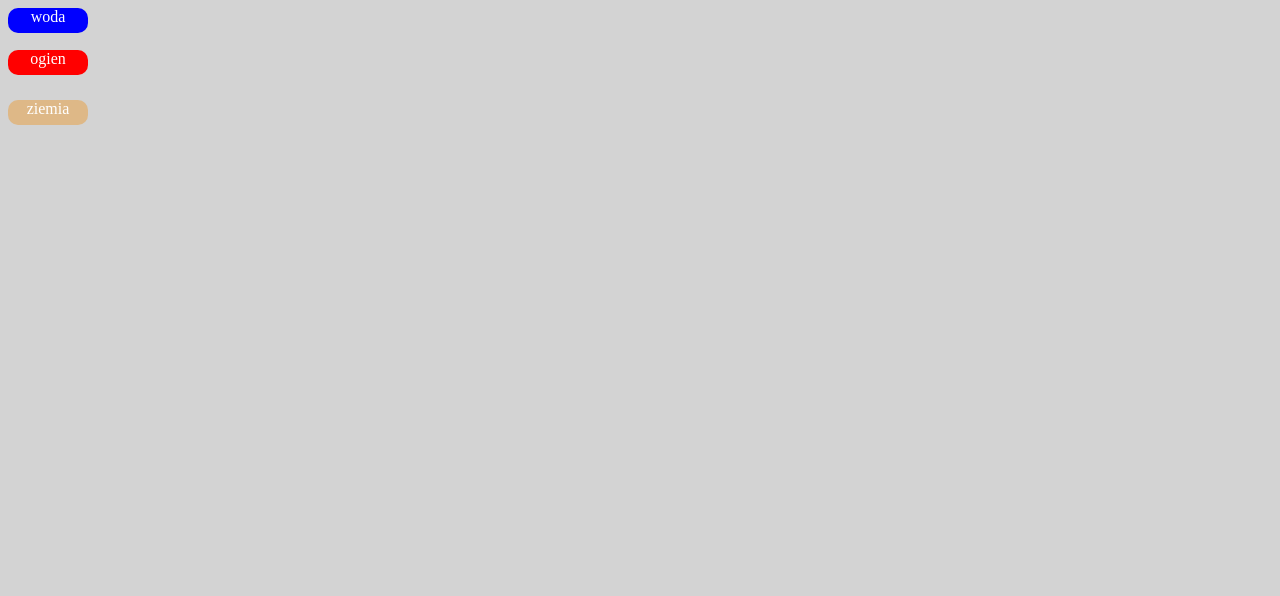
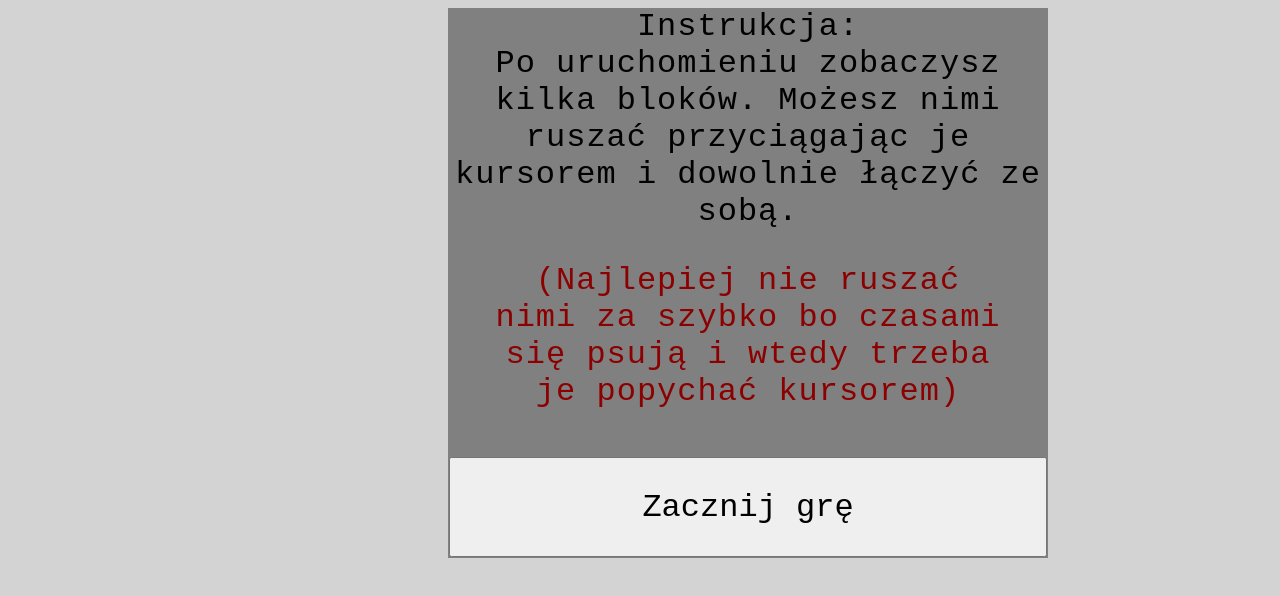
Before and after one commit to igoresen/nadziennauki, a plain HTML site: page posuwanie/index.html in a window 1280 px wide. Drawn offline with Linux system fonts and the light colour scheme.

Commit message:
Add files via upload

```diff
--- a/posuwanie/index.html
+++ b/posuwanie/index.html
@@ -4,13 +4,23 @@
 <head>
     <meta charset="UTF-8">
     <meta name="viewport" content="width=device-width, initial-scale=1.0">
-    <title>draggable</title>
+    <title>dzień nauki</title>
 
     <link rel="stylesheet" href="style.css">
     <script defer src="main.js"></script>
 </head>
 
 <body>
+    <div class="instrukcja">Instrukcja:<br>
+        Po uruchomieniu zobaczysz<br>
+        kilka bloków. Możesz nimi<br>
+        ruszać przyciągając je <br>
+        kursorem i  dowolnie łączyć
+        ze sobą. <p>(Najlepiej nie ruszać<br>
+        nimi za szybko bo czasami<br>
+        się psują i wtedy trzeba<br>
+        je popychać kursorem)</p>
+        <button onclick="start()">Zacznij grę</button></div>
     <div class="red rect">ogien</div>
     <div class="blue rect">woda</div>
     <div class="brown rect">ziemia</div>
--- a/posuwanie/main.js
+++ b/posuwanie/main.js
@@ -10,10 +10,24 @@ const lavaRect = document.querySelector(".lava");
 
 const mudRect = document.querySelector(".mud");
 
-//uruchamia znikanie na sam poczatek
+
+const instrukcja = document.querySelector(".instrukcja");
+
+//uruchamia znikanie lub pojawianie na sam poczatek
 hideGrey();
 hideLava();
 hideMud();
+hideBlue();
+hideRed();
+hideBrown();
+showText();
+
+function start(){
+	hideText();
+	showRed();
+	showBlue();
+	showBrown();
+}
 
 function przesunKloca(event) {
 	//pobiera ci rozne wartosci z elementu przeciaganego (x, y, left, top)
@@ -30,7 +44,6 @@ function przesunKloca(event) {
 	//dodaje do top strone w ktr myszką przesuwasz (+1 / -1) za kazdym razem gdy przesuwasz myszka przez co kloc leci ci za myszka w gore i w dol
 	event.target.style.top = `${topValue + event.movementY}px`;
 
-	console.log(czyStykaja(redRect, blueRect));
 	if(czyStykaja(redRect, blueRect)===true){
 		hideBlue();
 		hideRed();
@@ -47,15 +60,34 @@ function przesunKloca(event) {
 		showMud();
 	}
 }
+	//instrukcja
+function hideText(){
+			instrukcja.style.display = "none";
+}
+function showText(){
+			instrukcja.style.display = "block";
+}
 	//znika divy
+//blue
 function hideBlue(){
 			blueRect.style.display = "none";
 }
+function showBlue(){
+			blueRect.style.display ="block";
+}
+//red
 function hideRed(){
 			redRect.style.display = "none";
 }
+function showRed(){
+			redRect.style.display ="block";
+}
+//brown
 function hideBrown(){
 			brownRect.style.display = "none";
+}
+function showBrown(){
+			brownRect.style.display = "block";
 }
 //grey
 function hideGrey(){
@@ -66,18 +98,19 @@ function showGrey(){
 }
 //lava
 function hideLava(){
-	lavaRect.style.display = "none";
+			lavaRect.style.display = "none";
 }
 function showLava(){
-	lavaRect.style.display ="block";
+			lavaRect.style.display ="block";
 }
 //mud
 function hideMud(){
-	mudRect.style.display = "none";
+			mudRect.style.display = "none";
 }
 function showMud(){
-	mudRect.style.display ="block";
+			mudRect.style.display ="block";
 }
+
 
 function czyStykaja(element1, element2) {
 	//https://developer.mozilla.org/en-US/docs/Web/API/Element/getBoundingClientRect
--- a/posuwanie/style.css
+++ b/posuwanie/style.css
@@ -1,14 +1,16 @@
 .rect {
-	width: 80px;
-	height: 25px;
+	width: 110px;
+	height: 45px;
 	color: white;
 	text-align: center;
 	border-radius: 10px;
+	user-select: none;
+	font-size: 30px;
 }
 .red {
 	position: absolute;
 	background-color: red;
-	top: 50px;
+	top: 200px;
 }
 .red:hover {
 	cursor: move;
@@ -24,7 +26,7 @@
 	position: absolute;
 	background-color: gray;
 	top: 100px;
-	left: 100px;
+	left: 150px;
 }
 .grey:hover {
 	cursor: move;
@@ -32,7 +34,7 @@
 .brown{
 	position: absolute;
 	background-color: burlywood;
-	top: 100px;
+	top: 400px;
 }
 
 .brown:hover {
@@ -42,8 +44,8 @@
 .lava{
 	position: absolute;
 	background-color: crimson;
-	top: 100px;
-	left:100px;
+	top: 300px;
+	left:150px;
 }
 .lava:hover {
 	cursor: move;
@@ -52,12 +54,36 @@
 .mud{
 	position: absolute;
 	background-color: brown;
-	top: 150px;
-	left:100px;
+	top: 450px;
+	left:150px;
 }
 .mud:hover {
 	cursor: move;
 }
+/*cała reszta */
 body{
 	background-color: lightgray;
 }
+.instrukcja{
+	height: 550px;
+	width: 600px;
+	text-align: center;
+	background-color: grey;
+	font-family: monospace;
+	position: absolute;
+	left: 35%;
+	font-size: 32px;
+	letter-spacing: 1px;
+}
+button{
+	font-family: monospace;
+	height: 100px;
+	width: 598px;
+	position: absolute;
+	bottom: 1px;
+	left: 1px;
+	font-size: 32px;
+}
+p{
+	color:darkred;
+}
```
